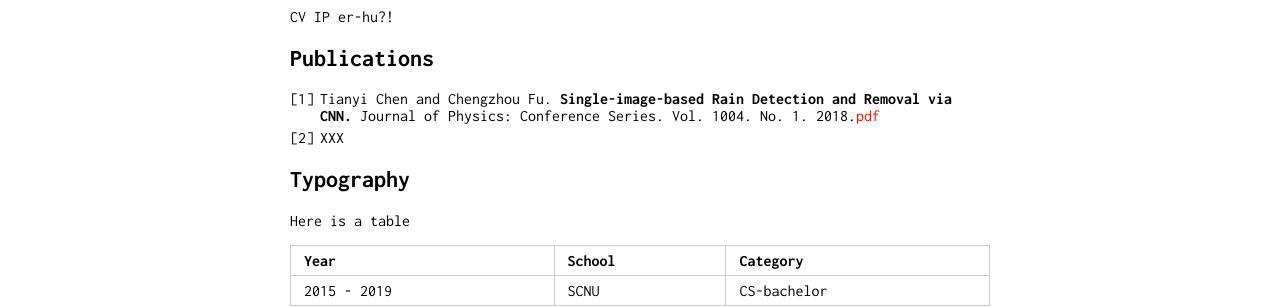
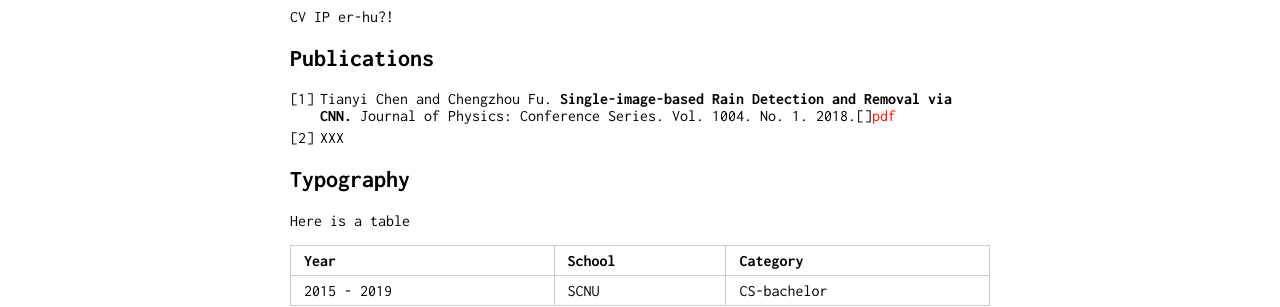
Before and after one commit to bravotty/bravotty.github.io, a Jekyll site: the page built from index.md, in a window 1280 px wide. Shown: the part 268-575 px from the top of the page. Built offline with Jekyll 4.4.1, drawn with Linux system fonts in a browser that asks for light colours; our own code applies the rules of GitHub Pages for plain Markdown files; part of the change alters nothing that is shown.

```diff
--- a/index.md
+++ b/index.md
@@ -14,7 +14,7 @@ CV IP er-hu?!
 
 ## Publications
 
-1. Tianyi Chen and Chengzhou Fu. **Single-image-based Rain Detection and Removal via CNN.** Journal of Physics: Conference Series. Vol. 1004. No. 1. 2018.[pdf](http://iopscience.iop.org/article/10.1088/1742-6596/1004/1/012007/pdf)
+1. Tianyi Chen and Chengzhou Fu. **Single-image-based Rain Detection and Removal via CNN.** Journal of Physics: Conference Series. Vol. 1004. No. 1. 2018.[][pdf](http://iopscience.iop.org/article/10.1088/1742-6596/1004/1/012007/pdf)
 2. XXX
 
 ## Typography
```
